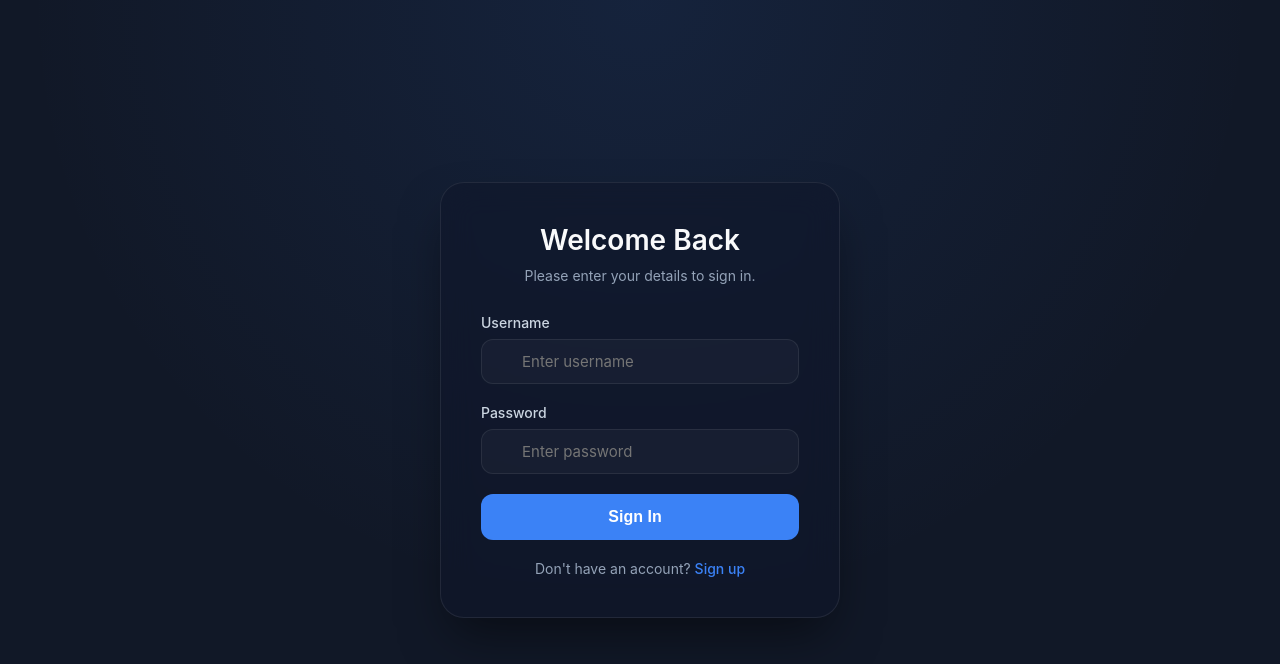
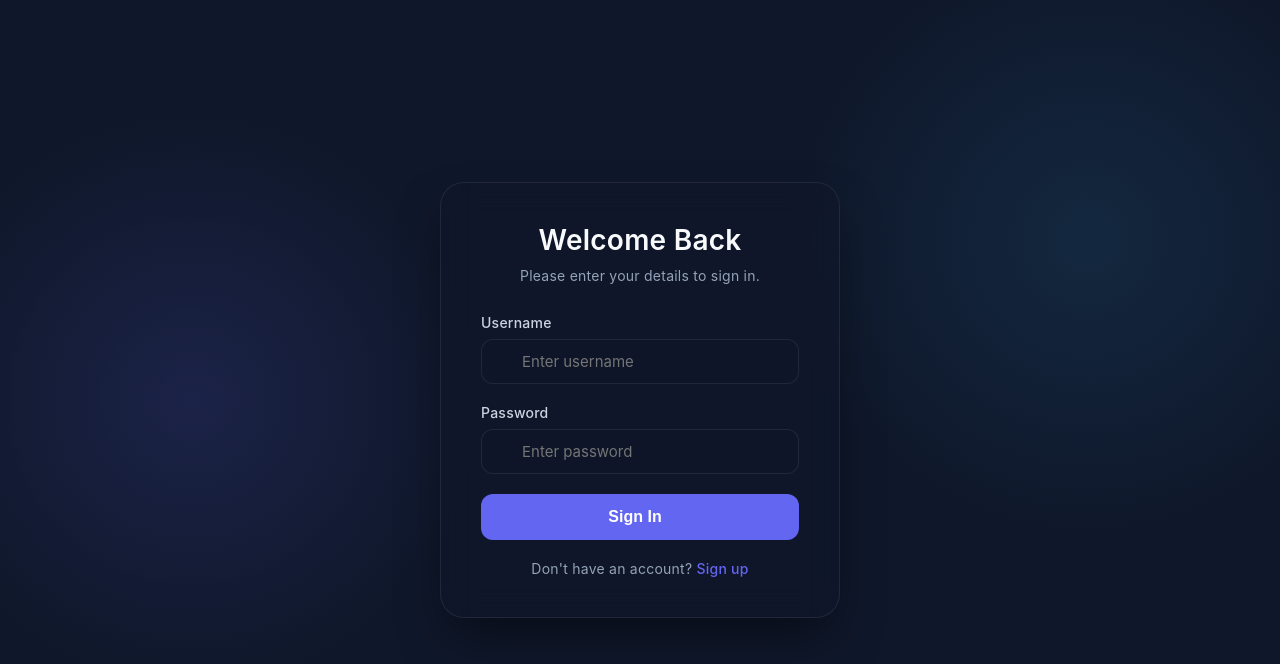
Before and after one commit to youness9999/YK., a React (Vite) app: page / in a window 1280 px wide. Shown: the top 664 px of the page. Built offline with nearby package versions, Linux system fonts and the light colour scheme.

Commit message:
Upgrade theme to a comfortable Midnight Slate palette with glass effects

```diff
--- a/src/index.css
+++ b/src/index.css
@@ -1,16 +1,17 @@
 :root {
-  --primary: #3b82f6;
-  --primary-hover: #2563eb;
-  --danger: #ef4444;
-  --danger-hover: #dc2626;
-  --warning: #f59e0b;
-  --success: #10b981;
-  --bg-color: #111827;
-  --card-bg: rgba(31, 41, 55, 0.8);
-  --text-color: #f9fafb;
-  --text-muted: #9ca3af;
-  --input-bg: rgba(255, 255, 255, 0.03);
+  --primary: #6366f1;
+  --primary-hover: #4f46e5;
+  --danger: #fb7185;
+  --danger-hover: #e11d48;
+  --warning: #fbbf24;
+  --success: #34d399;
+  --bg-color: #0f172a;
+  --card-bg: rgba(30, 41, 59, 0.7);
+  --text-color: #f8fafc;
+  --text-muted: #94a3b8;
+  --input-bg: rgba(15, 23, 42, 0.6);
   --border-color: rgba(255, 255, 255, 0.08);
+  --glow: rgba(99, 102, 241, 0.15);
 }
 
 * {
@@ -20,11 +21,15 @@
 }
 
 body {
-  font-family: 'Inter', sans-serif;
+  font-family: 'Inter', system-ui, -apple-system, sans-serif;
   background: var(--bg-color);
-  background-image: radial-gradient(circle at center top, rgba(59, 130, 246, 0.1) 0%, transparent 60%);
+  background-image:
+    radial-gradient(circle at 15% 50%, var(--glow), transparent 25%),
+    radial-gradient(circle at 85% 30%, rgba(56, 189, 248, 0.1), transparent 25%);
   background-size: cover;
   background-attachment: fixed;
   color: var(--text-color);
   min-height: 100vh;
+  letter-spacing: 0.015em;
+  -webkit-font-smoothing: antialiased;
 }
```
